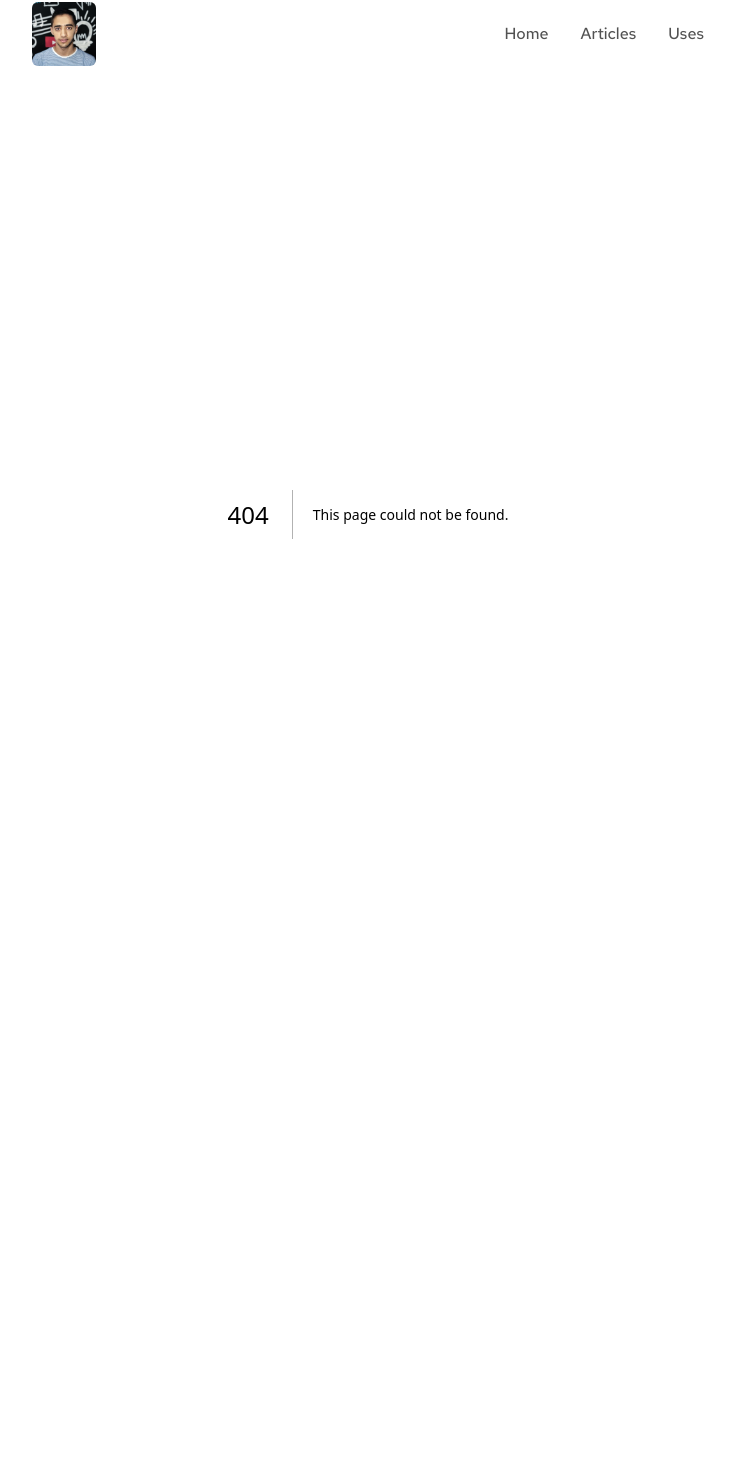
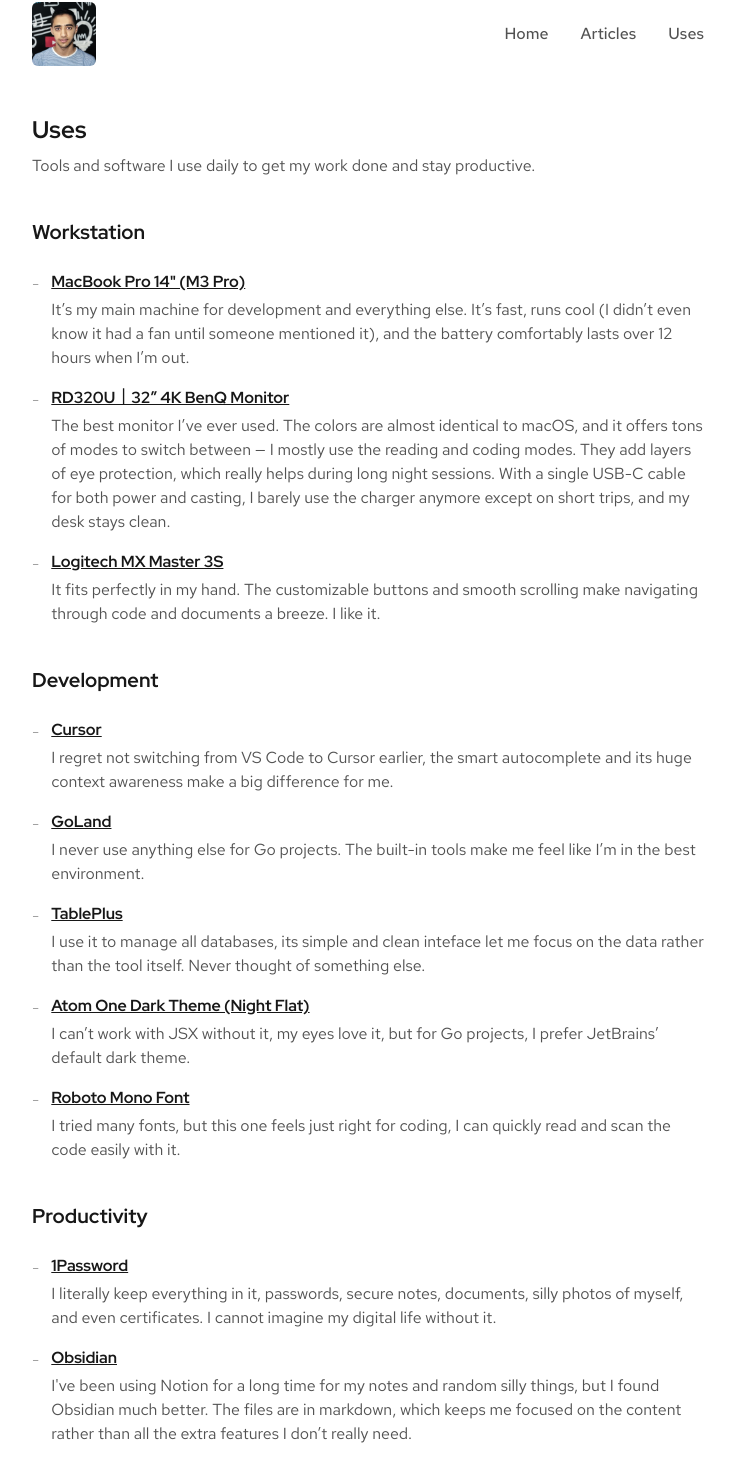
Before and after one commit to salimabsi/salimabsi.me, a Next.js app: page /uses in a window 1280 px wide. Before the commit this address had no page. Shown: the part 78-1543 px from the top of the page, without its empty margins (272-1007 px from the left). Before the commit the page ends 1072 px from the top, so only its background shows below. Built offline with nearby package versions, Linux system fonts and the light colour scheme.

Commit message:
feat: add uses page

```diff
--- /dev/null
+++ b/src/app/uses/page.tsx
@@ -0,0 +1,118 @@
+const toolGroups = [
+  {
+    category: 'Workstation',
+    items: [
+      {
+        title: 'MacBook Pro 14" (M3 Pro)',
+        link: 'https://www.apple.com/macbook-pro/',
+        description: "It’s my main machine for development and everything else. It’s fast, runs cool (I didn’t even know it had a fan until someone mentioned it), and the battery comfortably lasts over 12 hours when I’m out.",
+      },
+      {
+        title: 'RD320U｜32” 4K BenQ Monitor',
+        link: 'https://www.benq.com/en-us/monitor/programming/rd320u.html',
+        description: "The best monitor I’ve ever used. The colors are almost identical to macOS, and it offers tons of modes to switch between — I mostly use the reading and coding modes. They add layers of eye protection, which really helps during long night sessions. With a single USB-C cable for both power and casting, I barely use the charger anymore except on short trips, and my desk stays clean.",
+      },
+      {
+        title: 'Logitech MX Master 3S',
+        link: 'https://www.logitech.com/shop/p/mx-master-3s',
+        description: 'It fits perfectly in my hand. The customizable buttons and smooth scrolling make navigating through code and documents a breeze. I like it.',
+      },
+    ],
+  },
+  {
+    category: 'Development',
+    items: [
+      {
+        title: 'Cursor',
+        link: 'https://cursor.so/',
+        description: 'I regret not switching from VS Code to Cursor earlier, the smart autocomplete and its huge context awareness make a big difference for me.',
+      },
+      {
+        title: 'GoLand',
+        link: 'https://www.jetbrains.com/go/',
+        description: 'I never use anything else for Go projects. The built-in tools make me feel like I’m in the best environment.',
+      },
+      {
+        title: 'TablePlus',
+        link: 'https://tableplus.com/',
+        description: 'I use it to manage all databases, its simple and clean inteface let me focus on the data rather than the tool itself. Never thought of something else.',
+      },
+      {
+        title: 'Atom One Dark Theme (Night Flat)',
+        link: 'https://github.com/Binaryify/OneDark-Pro?tab=readme-ov-file#night-flat-theme',
+        description: 'I can’t work with JSX without it, my eyes love it, but for Go projects, I prefer JetBrains’ default dark theme.',
+      },
+      {
+        title: 'Roboto Mono Font',
+        link: 'https://fonts.google.com/specimen/Roboto+Mono',
+        description: 'I tried many fonts, but this one feels just right for coding, I can quickly read and scan the code easily with it.',
+      },
+    ],
+  },
+  {
+    category: 'Productivity',
+    items: [
+      {
+        title: '1Password',
+        link: 'https://1password.com/',
+        description: 'I literally keep everything in it, passwords, secure notes, documents, silly photos of myself, and even certificates. I cannot imagine my digital life without it.',
+      },
+      {
+        title: 'Obsidian',
+        link: 'https://obsidian.md/',
+        description: "I've been using Notion for a long time for my notes and random silly things, but I found Obsidian much better. The files are in markdown, which keeps me focused on the content rather than all the extra features I don’t really need.",
+      },
+      {
+        title: 'Raycast',
+        link: 'https://www.raycast.com/',
+        description: "I didn't imagine there was a tool like it. I use it for everything, from launching apps and running actions to quick calculations, managing clipboard history, and many other I don't know features.",
+      },
+      {
+        title: 'ChatGPT Atlas',
+        link: 'https://chatgpt.com/atlas/',
+        description: "I used to read the full docs of everything I work with, doing so with GPT and Claude’s assistance, but now Atlas solved the problem. It has page and selection awareness. I never close it.",
+      },
+    ],
+  },
+]
+
+export default function UsesPage() {
+  return (
+    <section className="space-y-10">
+      <header className="space-y-2">
+        <h1 className="text-2xl font-bold text-neutral-900 font-display">Uses</h1>
+        <p className="text-neutral-600">
+          Tools and software I use daily to get my work done and stay productive.
+        </p>
+      </header>
+
+      <div className="space-y-10">
+        {toolGroups.map((group) => (
+          <div key={group.category} className="space-y-6">
+            <h2 className="text-xl font-bold text-neutral-900 font-display">{group.category}</h2>
+            <div className="space-y-4">
+              {group.items.map((tool) => (
+                <div key={tool.title} className="flex gap-3">
+                  <span className="text-neutral-400 mt-0.5">-</span>
+                  <div className="flex-1 space-y-1">
+                    <h3 className="font-bold font-display">
+                      <a
+                        href={tool.link}
+                        target="_blank"
+                        rel="noopener noreferrer"
+                        className="text-neutral-900 underline hover:text-neutral-600 transition"
+                      >
+                        {tool.title}
+                      </a>
+                    </h3>
+                    <p className="text-neutral-600">{tool.description}</p>
+                  </div>
+                </div>
+              ))}
+            </div>
+          </div>
+        ))}
+      </div>
+    </section>
+  )
+}
```
